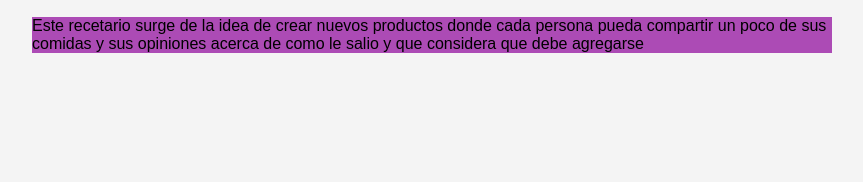
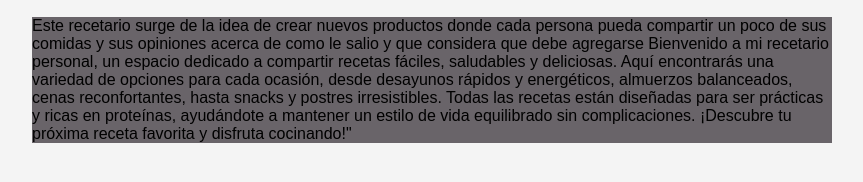
Before and after one commit to Monitz21/recetario-personal, a plain HTML site: page index.html in a window 1280 px wide. Shown: the part 346-528 px from the top of the page, without its empty margins (208-1071 px from the left). Drawn offline with Linux system fonts and the light colour scheme.

Commit message:
se hicieron cambios en el index y css

```diff
--- a/index.html
+++ b/index.html
@@ -17,6 +17,9 @@
 
     <img src="https://th.bing.com/th/id/R.90aa415e81e7776e30f4d820a83d04c4?rik=o%2buKQ%2bQZMzkrQQ&pid=ImgRaw&r=0" alt="Comida completa" class="profile-photo">
 
-<div> <p> Este recetario surge de la idea de crear nuevos productos donde cada persona pueda compartir un poco de sus comidas y sus opiniones acerca de como le salio y que considera que debe agregarse</p></div>
+<div> <p> Este recetario surge de la idea de crear nuevos productos donde cada persona pueda compartir un poco de sus comidas y sus opiniones acerca de como le salio y que considera que debe agregarse
+    Bienvenido a mi recetario personal, un espacio dedicado a compartir recetas fáciles, saludables y deliciosas. Aquí encontrarás una variedad de opciones para cada ocasión, desde desayunos rápidos y energéticos, almuerzos balanceados, cenas reconfortantes, hasta snacks y postres irresistibles. Todas las recetas están diseñadas para ser prácticas y ricas en proteínas, ayudándote a mantener un estilo de vida equilibrado sin complicaciones. ¡Descubre tu próxima receta favorita y disfruta cocinando!"
+</p></div>
+
 </body>
 </html>
--- a/style.css
+++ b/style.css
@@ -13,5 +13,5 @@ h1, h2 {
 p{
     color: black;
     margin-bottom: auto;
-    background-color: #ac4bb5;
+    background-color: #696469;
 }
```
Also changed, not shown: postres.html (+1 -1 lines), 1 other file.
